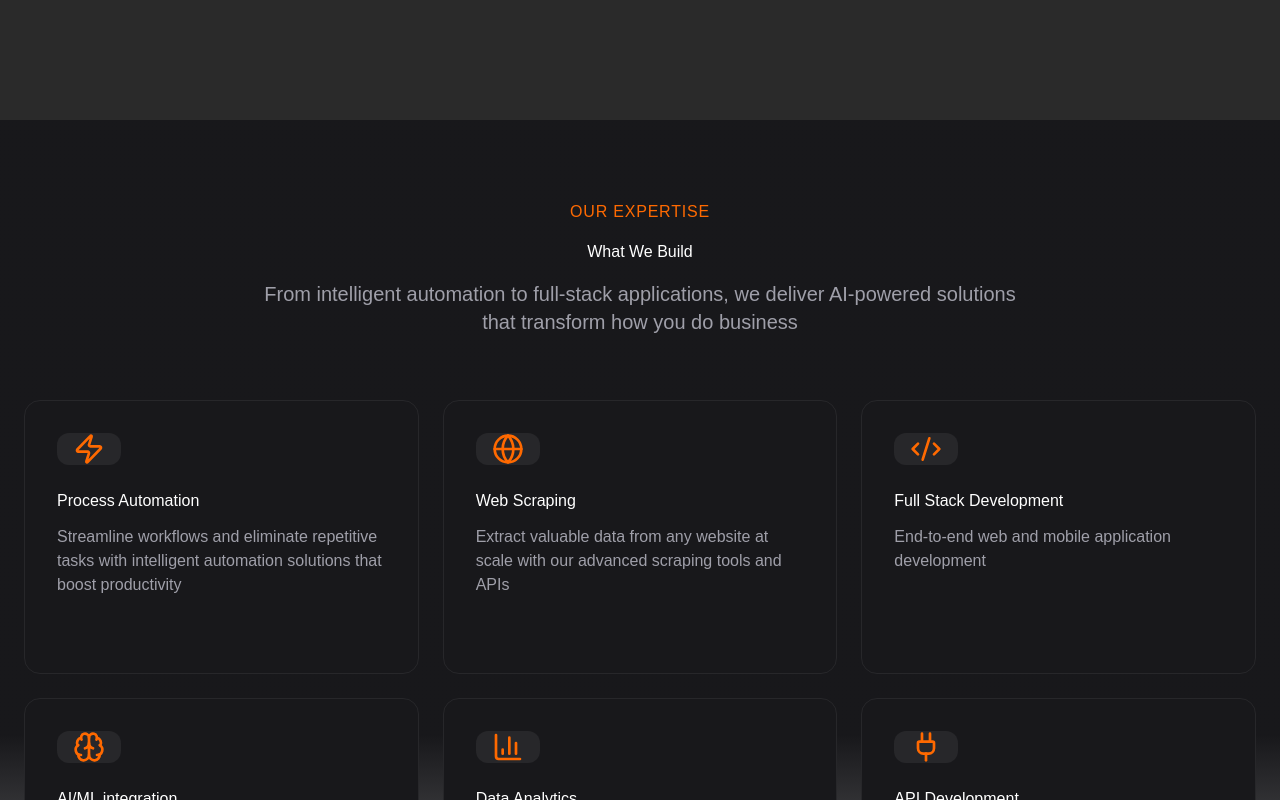
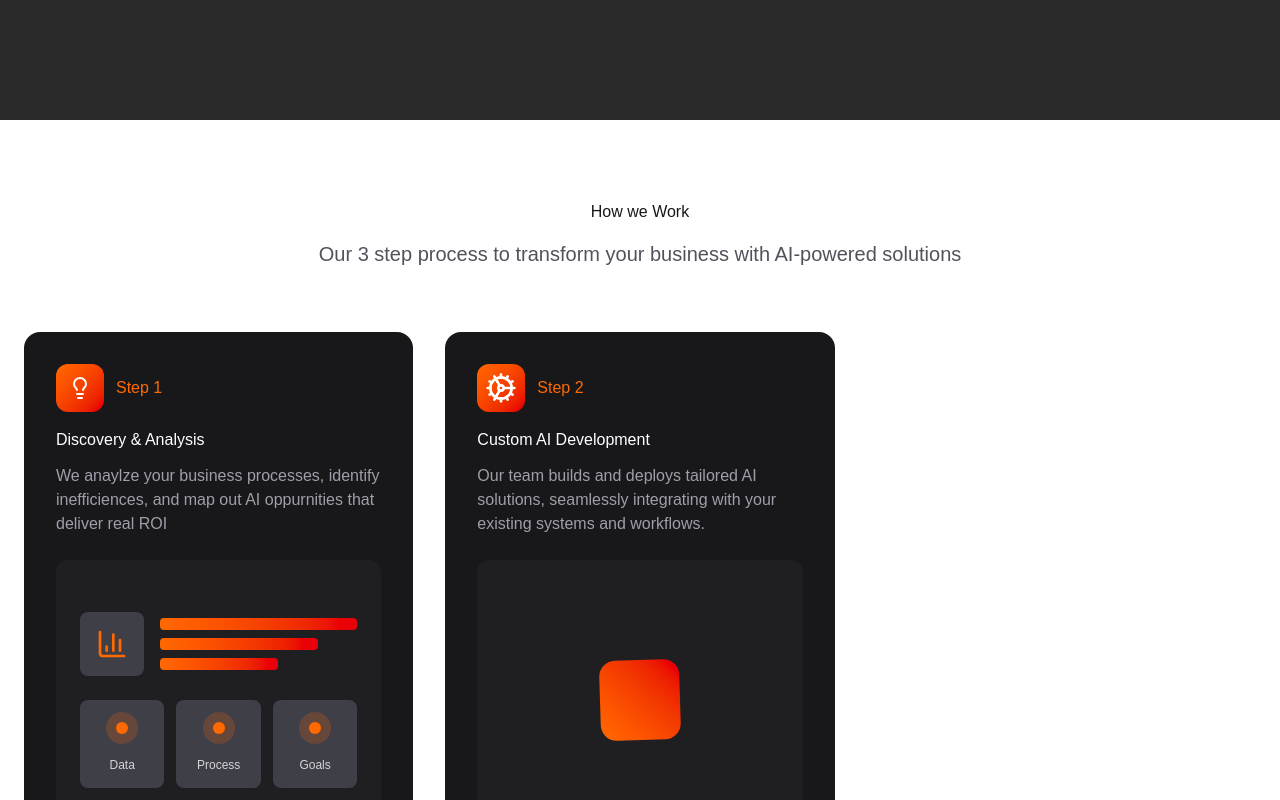
Before and after one commit to WillMay09/automationWebsite, a Next.js app: page / in a window 1280 px wide. Shown: the part 680-1480 px from the top of the page. Built offline with nearby package versions, Linux system fonts and the light colour scheme.

Commit message:
custom Ai development card animation created'

```diff
--- a/src/app/page.tsx
+++ b/src/app/page.tsx
@@ -2,11 +2,13 @@ import Image from "next/image";
 import HomePage from "../components/homePage";
 import Navbar from "../components/navbar";
 import Services from "../components/services";
+import { RoadMap } from "../components/roadMap";
 export default function Home() {
   return (
     <>
       <Navbar />
       <HomePage />
+      <RoadMap />
       <Services />
     </>
   );
--- a/src/components/roadMap.tsx
+++ b/src/components/roadMap.tsx
@@ -1,3 +1,5 @@
+"use client";
+
 import { motion } from "framer-motion";
 
 import {
@@ -7,6 +9,7 @@ import {
   BarChart3,
   Workflow,
   TrendingUp,
+  Icon,
 } from "lucide-react";
 
 interface RoadmapProps {
@@ -32,11 +35,13 @@ function RoadmapCard({ icon, step, title, description, visual }: RoadmapProps) {
       transition={{ duration: 0.5, delay: step * 0.1 }}
     >
       {/*Header*/}
+      <div className="mb-6">
         <div className="flex items-center gap-3 mb-4">
           <div className="w-12 h-12 bg-gradient-to-br from-orange-500 to-red-600 rounded-xl flex items-center justify-center">
             {icon}
           </div>
           <span className="text-orange-500">Step {step}</span>
+        </div>
         <h3 className="text-white mb-3">{title}</h3>
         <p className="text-zinc-400">{description}</p>
       </div>
@@ -80,7 +85,7 @@ export function RoadMap() {
                 <div className="w-16 h-16 bg-zinc-700 rounded-lg flex items-center justify-center">
                   <BarChart3 className="w-8 h-8 text-orange-500" />
                 </div>
-              </div>
+
                 <div className="flex-1 space-y-2">
                   {[100, 80, 60].map((width, i) => (
                     <motion.div
@@ -94,8 +99,49 @@ export function RoadMap() {
                   ))}
                 </div>
               </div>
+              <div className="grid grid-cols-3 gap-3 mt-6">
+                {["Data", "Process", "Goals"].map((label, i) => (
+                  <motion.div
+                    key={label}
+                    className="bg-zinc-700 rounded-lg p-3 text-center"
+                    whileHover={{ scale: 1.05 }}
+                  >
+                    <div className="w-8 h-8 bg-orange-500/20 rounded-full mx-auto mb-2 flex items-center justify-center">
+                      <div className="w-3 h-3 bg-orange-500 rounded-full" />
+                    </div>
+                    <span className="text-zinc-300 text-xs">{label}</span>
+                  </motion.div>
+                ))}
+              </div>
+            </div>
           }
         />
+        {/*Step 2: Custom AI Development */}
+
+        <div className="">
+          <RoadmapCard
+            step={2}
+            title="Custom AI Development"
+            description="Our team builds and deploys tailored AI solutions, seamlessly integrating with your existing systems and workflows."
+            icon={<Cog className="w-8 h-8 text-white" />}
+            visual={
+              <div className="w-full space-y-6 flex flex-col items-center justify-center">
+                <div className="relative">
+                  <motion.div
+                    className="w-20 h-20 bg-gradient-to-br from-orange-500 to-red-600 rounded-2xl flex items-center justify-center"
+                    animate={{ rotate: [0, 90, 180, 270, 360] }}
+                    transition={{
+                      duration: 8,
+                      repeat: Infinity,
+                      ease: "linear",
+                    }}
+                  ></motion.div>
+                  <motion.div />
+                </div>
+              </div>
+            }
+          />
+        </div>
       </div>
     </section>
   );
```
Lines whose indentation alone changed are shown as unchanged.
